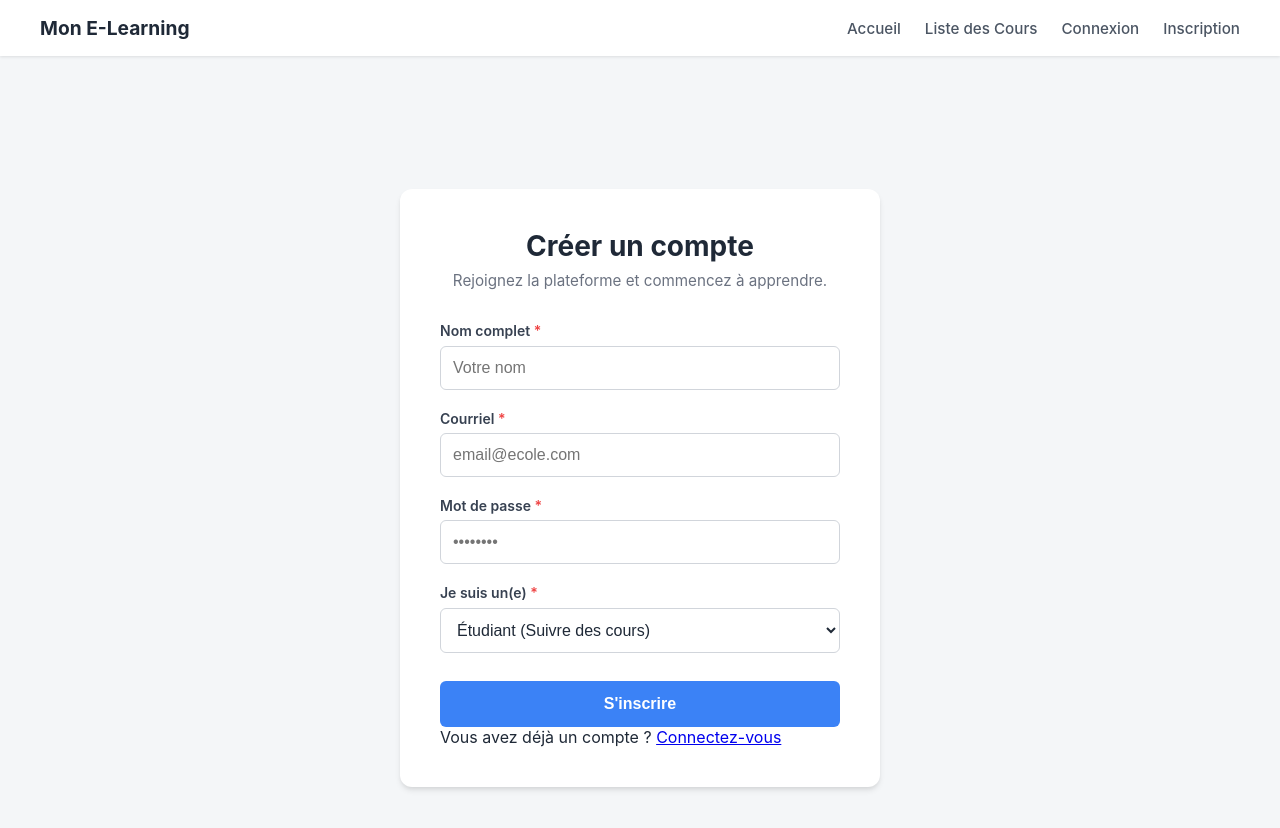
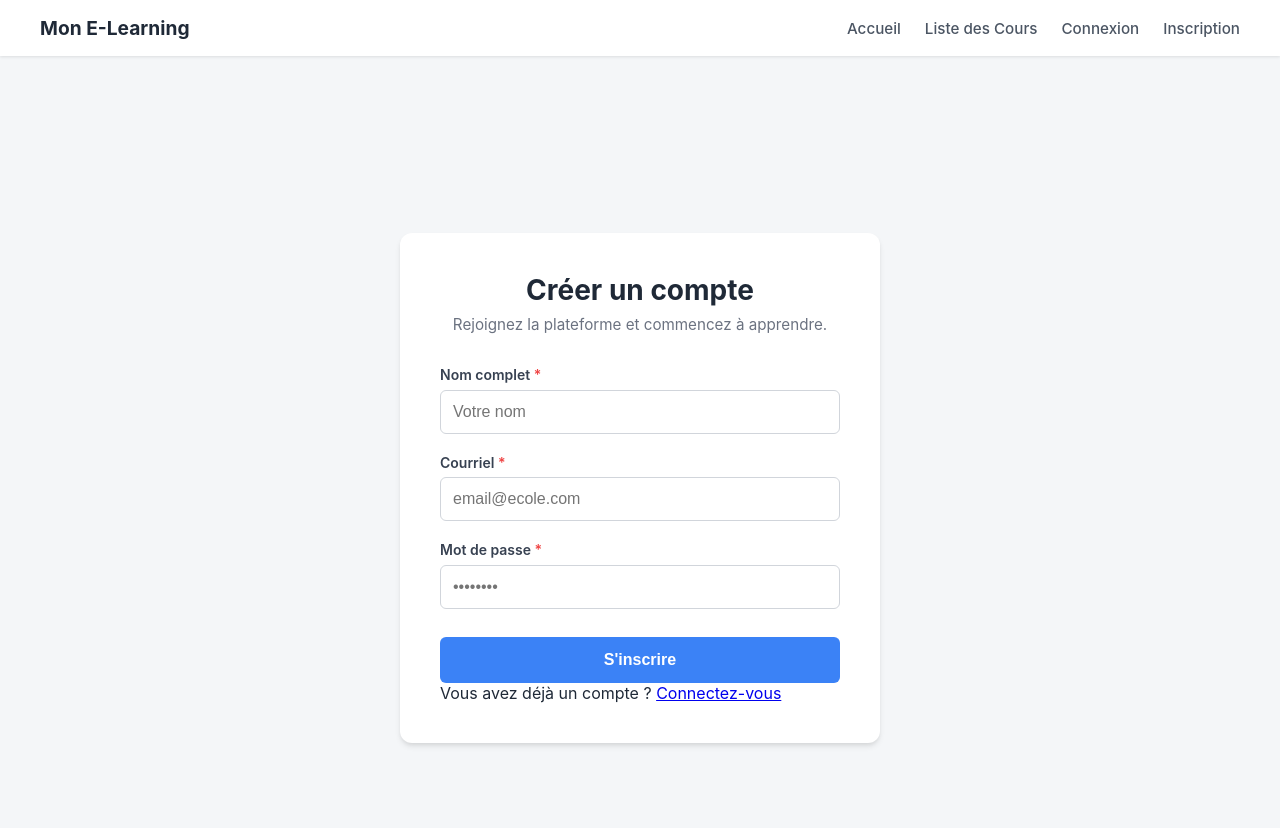
Before and after one commit to Fadhel-Smari/E-Learning, a React (Vite) app in the folder frontend/: page /CreationCompte in a window 1280 px wide. Shown: the top 828 px of the page. Built offline with nearby package versions, Linux system fonts and the light colour scheme; no server answers.

Commit message:
Retirer la sélection du rôle du formulaire de création de compte

```diff
--- a/frontend/src/pages/CreationCompte.tsx
+++ b/frontend/src/pages/CreationCompte.tsx
@@ -1,7 +1,6 @@
 import { useState } from 'react';
 import { useNavigate, Link } from 'react-router-dom';
 import { registerUser } from '../api/auth';
-import type { Role } from '../types';
 
 export function CreationCompte() {
   const navigate = useNavigate();
@@ -9,7 +8,6 @@ export function CreationCompte() {
   const [nom, setNom] = useState("");
   const [email, setEmail] = useState("");
   const [motDePasse, setMotDePasse] = useState("");
-  const [role, setRole] = useState<Role>("ETUDIANT");
   const [messageErreur, setMessageErreur] = useState("");
 
   const handleInscription = async (e: React.SubmitEvent) => {
@@ -22,9 +20,8 @@ export function CreationCompte() {
     }
 
     try {
-      await registerUser({ nom, email, motDePasse, role });
-
-      navigate('/Connexion');
+      await registerUser({ nom, email, motDePasse });
+      navigate('/connexion');
     } catch (err) {
       console.error("Erreur d'inscription", err);
       setMessageErreur("Impossible de créer le compte.");
@@ -91,22 +88,6 @@ export function CreationCompte() {
             />
           </div>
 
-          <div className="groupe-champ">
-            <label htmlFor="role" className="etiquette-champ">
-              Je suis un(e) <span className="asterisque-obligatoire">*</span>
-            </label>
-            <select
-              id="role"
-              className="champ-saisie"
-              value={role}
-              onChange={(e) => setRole(e.target.value as Role)}
-            >
-              <option value="ETUDIANT">Étudiant (Suivre des cours)</option>
-              <option value="FORMATEUR">Formateur (Créer des cours)</option>
-              <option value="ADMIN">Administrateur (Gestion)</option>
-            </select>
-          </div>
-
           <button type="submit" className="bouton-primaire">
             S'inscrire
           </button>
```
